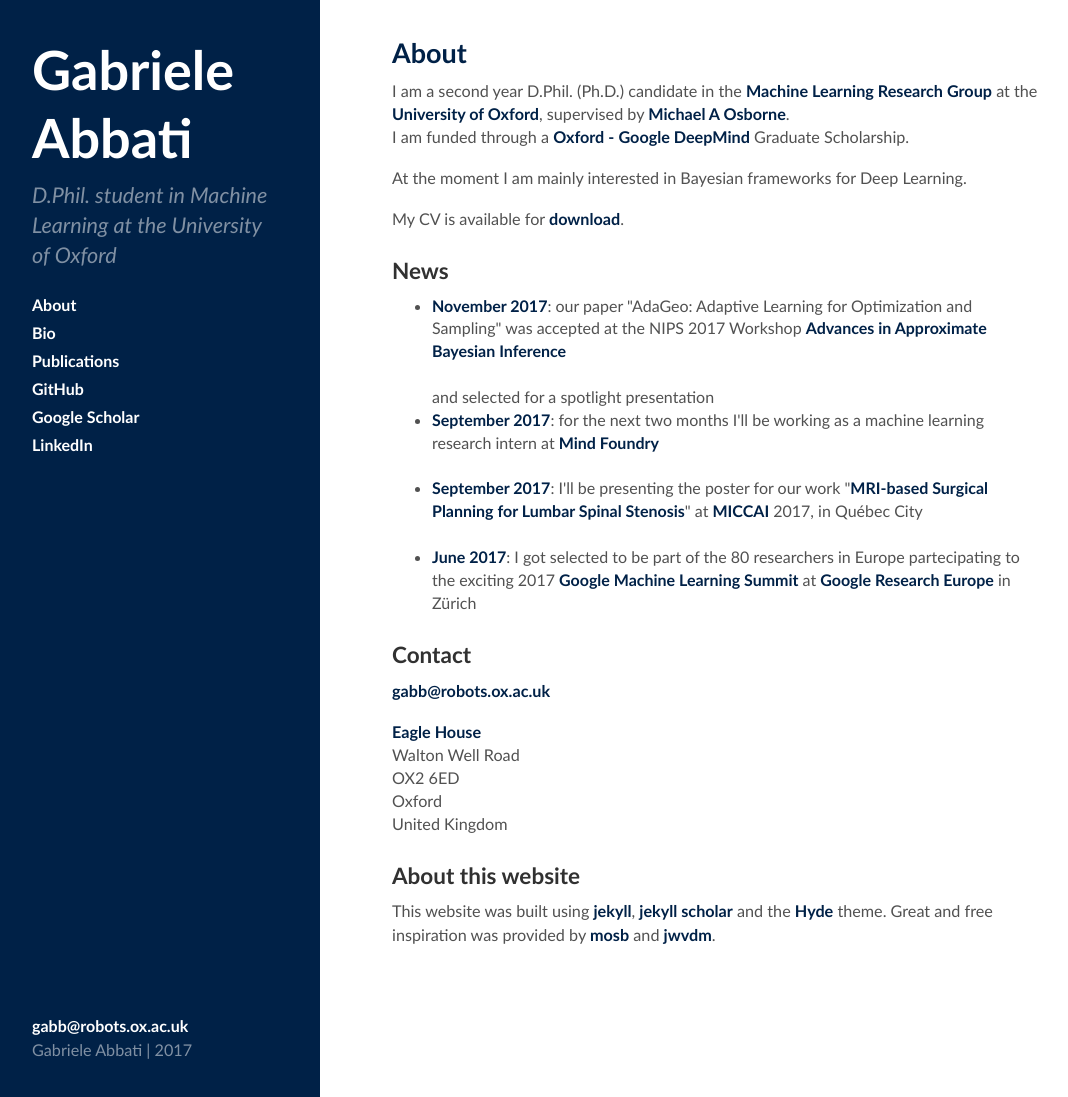
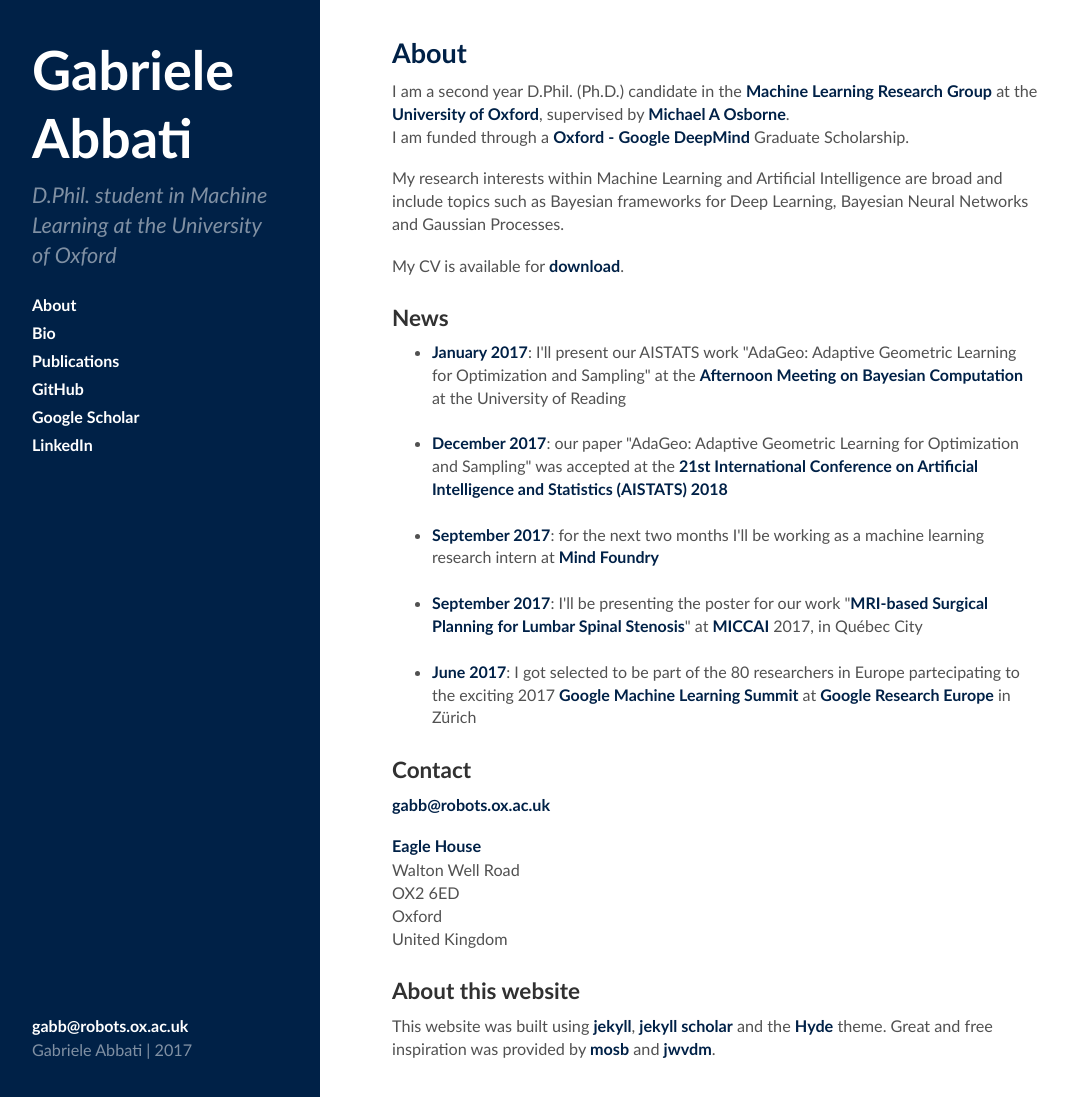
Before and after one commit to gabb7/robots_gabb, a Jekyll site: the page built from index.html, in a window 1280 px wide and 1097 px high. Shown: the whole window, without its empty margins (4-1072 px from the left). Built offline with Jekyll 4.4.1, drawn with Linux system fonts in a browser that asks for light colours; Markdown is read by kramdown in place of the engine named in the settings; the list of posts is cut into pages by our own code.

Commit message:
updated news

```diff
--- a/index.html
+++ b/index.html
@@ -17,7 +17,7 @@ layout: default
     I am funded through a <b style="color:#002147";>Oxford -</b> <a href="https://deepmind.com/">Google DeepMind</a> Graduate Scholarship.
 </p>
 <p>
-    At the moment I am mainly interested in Bayesian frameworks for Deep Learning.
+    My research interests within Machine Learning and Artificial Intelligence are broad and include topics such as Bayesian frameworks for Deep Learning, Bayesian Neural Networks and Gaussian Processes.
 </p>
 
 <p>
@@ -32,7 +32,8 @@ layout: default
 </h3>
 
 <ul>
-    <li><b style="color:#002147";>November 2017</b>: our paper "AdaGeo: Adaptive Learning for Optimization and Sampling" was accepted at the NIPS 2017 Workshop  <a href="http://approximateinference.org/">Advances in Approximate Bayesian Inference</a> <br><br></li> and selected for a spotlight presentation
+    <li><b style="color:#002147";>January 2017</b>: I'll present our AISTATS work "AdaGeo: Adaptive Geometric Learning for Optimization and Sampling" at the <a href="https://www.eventbrite.co.uk/e/afternoon-meeting-on-bayesian-computation-registration-39248617672">Afternoon Meeting on Bayesian Computation</a> at the University of Reading<br><br></li>
+    <li><b style="color:#002147";>December 2017</b>: our paper "AdaGeo: Adaptive Geometric Learning for Optimization and Sampling" was accepted at the <a href="http://www.aistats.org/">21st International Conference on Artificial Intelligence and Statistics (AISTATS) 2018</a> <br><br></li>
     <li><b style="color:#002147";>September 2017</b>: for the next two months I'll be working as a machine learning research intern at <a href="http://mindfoundry.ai/">Mind Foundry</a> <br><br></li>
     <li><b style="color:#002147";>September 2017</b>: I'll be presenting the poster for our work "<b style="color:#002147";>MRI-based Surgical Planning for Lumbar Spinal Stenosis</b>" at <a href="http://www.miccai.org/">MICCAI</a> 2017, in Québec City <br><br></li>
     <li><b style="color:#002147";>June 2017</b>: I got selected to be part of the 80 researchers in Europe partecipating to the exciting 2017 <b style="color:#002147";>Google Machine Learning Summit</b> at <a href="https://research.google.com/teams/gre/">Google Research Europe</a> in Zürich</li>
```
